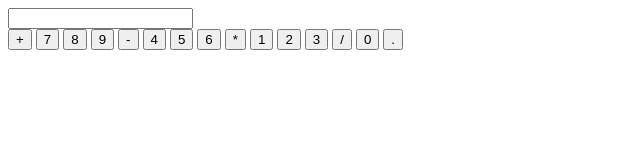
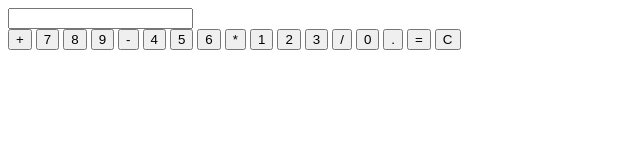
Before and after one commit to valentin-gardev/JavaScript_Projects, a plain HTML site: page JavaScriptCalculator/index.html in a window 1280 px wide. Shown: the whole page, without its empty margins (0-640 px from the left). Drawn offline with Linux system fonts and the light colour scheme.

Commit message:
New CSS file
Creating a new CSS file

```diff
--- a/JavaScriptCalculator/index.html
+++ b/JavaScriptCalculator/index.html
@@ -25,6 +25,8 @@
             <button onclick="appendToDisplay('/')">/</button>
             <button onclick="appendToDisplay('0')">0</button>
             <button onclick="appendToDisplay('.')">.</button>
+            <button onclick="calculate()">=</button>
+            <button onclick="clearDispaly()">C</button>
         </div>
 
     </div>
```
Also changed, not shown: JavaScriptCalculator/styles.css (added).
